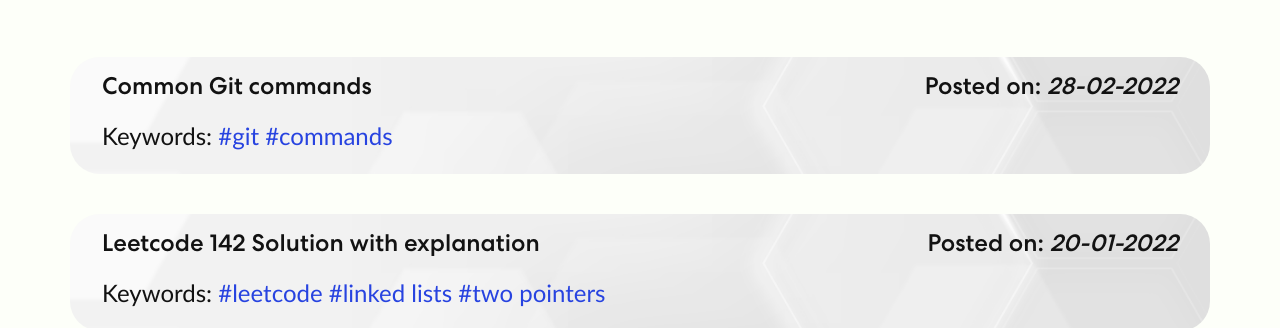
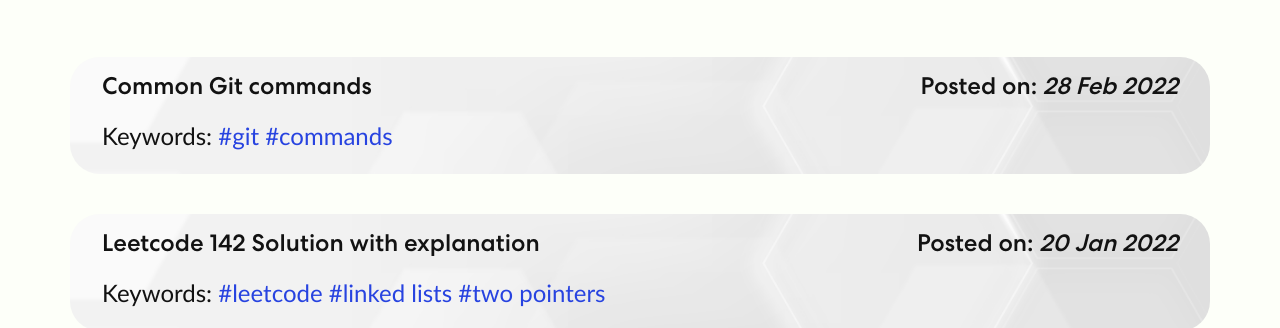
Before and after one commit to zyinghua/zyh-personal-website, a React (Create React App) app: page /posts in a window 1280 px wide. Shown: the part 191-519 px from the top of the page. Built offline with nearby package versions, Linux system fonts and the light colour scheme.

Commit message:
Applied DateFormatter from helper.js to dates in Post.js and PostCard.js

```diff
--- a/src/components/Post.js
+++ b/src/components/Post.js
@@ -3,6 +3,7 @@ import { Container, Row, Col } from "react-bootstrap";
 import ReactMarkdown from "react-markdown";
 import { Prism as SyntaxHighlighter } from "react-syntax-highlighter";
 import { BiArrowBack } from "react-icons/bi";
+import { DateFormatter } from "../assets/helper";
 
 export const Post = (props) => {
     const [mdFile, setMdFile] = useState("");
@@ -45,7 +46,7 @@ export const Post = (props) => {
                         <h4>
                             <span>Posted on: </span>
                             <span style={{ fontStyle: "italic" }}>
-                                {props.date}
+                                {DateFormatter(props.date)}
                             </span>
                         </h4>
                     </Col>
--- a/src/components/PostCard.js
+++ b/src/components/PostCard.js
@@ -1,6 +1,7 @@
 import React from "react";
 import { Container, Row, Col } from "react-bootstrap";
 import { Link } from "react-router-dom";
+import { DateFormatter } from "../assets/helper";
 
 export const PostCard = (props) => {
     return (
@@ -14,7 +15,7 @@ export const PostCard = (props) => {
                         <h4 className="post-date">
                             <span>Posted on: </span>
                             <span style={{ fontStyle: "italic" }}>
-                                {props.date}
+                                {DateFormatter(props.date)}
                             </span>
                         </h4>
                     </Col>
```
